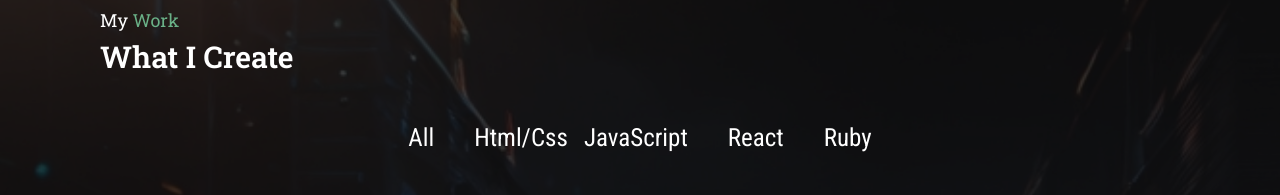
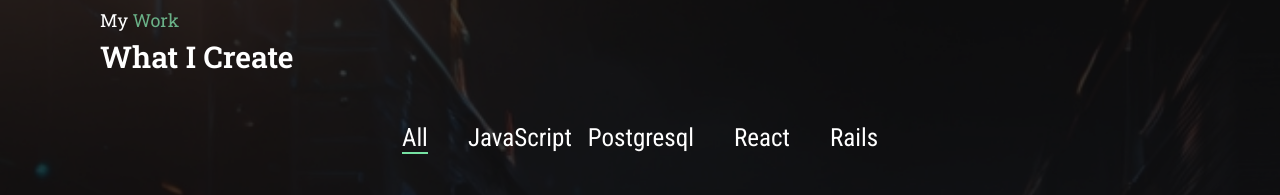
Before and after one commit to Ayokunnumi1/ayokunnumi-portfolio, a React (Create React App) app: page / in a window 1280 px wide. Shown: the part 1542-1737 px from the top of the page. Built offline with nearby package versions, Linux system fonts and the light colour scheme.

Commit message:
Update project technologies and links

```diff
--- a/src/component/Portfolio.js
+++ b/src/component/Portfolio.js
@@ -1,4 +1,5 @@
 import React, { useState, useRef } from "react";
+import { NavLink } from "react-router-dom";
 import useVisibilityObserver from "../hooks/useVisibilityObserver.js";
 import Mentor from "../assets/images/mentor_me.jpg";
 import WiseSpender from "../assets/images/wise_spender.jpg";
@@ -13,9 +14,16 @@ import wiseSpenderVid from "../assets/videos/wise-spender-vid.mp4";
 import reelflixVid from "../assets/videos/reelflix-vid.mp4";
 import hnh from "../assets/videos/hnhvid.mp4";
 import ussd from "../assets/images/ussd.jpg";
-import leaderboardGif from "../assets/videos/Leaderboard gif.gif"
+import leaderBoard from "../assets/videos/leaderboard.mp4";
+import conference from "../assets/videos/conference-vid.mp4";
 
 import "../app.css";
+
+const Portfolio = () => {
+  const [addToRef] = useVisibilityObserver();
+  const [selectedProject, setSelectedProject] = useState(null);
+  const [selectedTechnology, setSelectedTechnology] = useState("All");
+  const portfolioRef = useRef(null);
 
   const projects = [
     {
@@ -24,7 +32,7 @@ const projects = [
       image: Mentor,
       description:
         "Mentor Me Now is a web app designed to connect mentees with experienced mentors across various fields. Our app streamlines the process of finding and scheduling sessions with mentors, facilitating personal and professional growth.",
-    technologies: ["React", "Vite", "TailwindCSS", "Rails", "Postgresql"],
+      technologies: ["React", "TailwindCSS", "Rails", "Postgresql"],
       liveLink: "https://mentor-me-noww.vercel.app/",
       sourceLink: "https://github.com/Ayokunnumi1/mentor_me_now_front_end_app",
       video: mentorMeNowVid,
@@ -37,7 +45,7 @@ const projects = [
       image: WiseSpender,
       description:
         "This is a mobile web app where you can manage your budget: you have a list of transactions associated with a category, so that you can see how much money you spent and on what.",
-    technologies: ["Ruby On Rails", "VanillaCSS", "Ruby gems"],
+      technologies: ["Rails", "VanillaCSS", "Postgresql"],
       liveLink: "https://wise-spender.onrender.com/",
       sourceLink: "https://github.com/Ayokunnumi1/wise-spender",
       video: wiseSpenderVid,
@@ -49,7 +57,7 @@ const projects = [
       name: "Haba na Haba Ussd APP",
       image: ussd,
       description:
-      "An app that connects surplus food providers with people that lacked food. This is our pitch for the hackathon. I was the team lead and only female, kindly turn on the volume",
+        "We tackled hunger and food waste with an innovative app!  This app connects people with surplus food to those in need.  As the team lead, I'm proud of our solution that creates a win-win for the community.  (Kindly unmute to listen for more details.)",
       technologies: [
         "Rails",
         "Africastalking API",
@@ -69,7 +77,7 @@ const projects = [
       image: Reelflix,
       description:
         "A movie website that displays several Tv shows from an external API",
-    technologies: ["React", "Redux", "RestAPI", "VanillaCSS", "Jest"],
+      technologies: ["JavaScript", "RestAPI", "VanillaCSS", "Jest"],
       liveLink: "https://ayokunnumi1.github.io/reelflix-movies/dist/",
       sourceLink: "https://github.com/Ayokunnumi1/Reelflix-Movie-App",
       video: reelflixVid,
@@ -85,7 +93,7 @@ const projects = [
       technologies: ["HTML", "CSS", "JavaScript"],
       liveLink: "https://ayokunnumi1.github.io/Conference-Page/",
       sourceLink: "https://github.com/Ayokunnumi1/Conference-Page",
-    video: reelflixVid,
+      video: conference,
       title: "Front End Dev",
       date_of_creation: "2023",
     },
@@ -95,19 +103,14 @@ const projects = [
       image: Leaderboard,
       description:
         "The leaderboard website displays scores submitted by different players. It also allows you to submit your score.",
-    technologies: ["HTML", "CSS", "JavaScript"],
+      technologies: ["HTML", "CSS", "React", "JavaScript"],
       liveLink: "https://ayokunnumi1.github.io/Leaderboard/dist/",
       sourceLink: "https://github.com/Ayokunnumi1/Leaderboard",
-    video: leaderboardGif,
+      video: leaderBoard,
       title: "Front End Dev",
       date_of_creation: "2023",
     },
   ];
-
-const Portfolio = () => {
-  const [addToRef] = useVisibilityObserver();
-  const [selectedProject, setSelectedProject] = useState(null);
-  const portfolioRef = useRef(null);
 
   const showPopUp = (project) => {
     const navbar = document.querySelector(".fixed-navbar");
@@ -130,6 +133,12 @@ const Portfolio = () => {
     portfolioRef.current.scrollIntoView({ behavior: "smooth" });
   };
 
+  const filteredProjects = projects.filter(
+    (project) =>
+      selectedTechnology === "All" ||
+      project.technologies.includes(selectedTechnology)
+  );
+
   return (
     <section
       id="portfolio"
@@ -150,18 +159,61 @@ const Portfolio = () => {
         </h3>
         <h3 className="what-i-create mx-5 mt-0">What I Create</h3>
         <div className="m-10 flex flex-col gap-4 md:flex-row justify-center items-center portfolio-text">
-          <div className="flex flex-row gap-4 md:gap-10">
-            <span>All</span>
-            <span>Html/Css</span>
+          <div className="flex flex-row gap-4 md:gap-10 cursor-pointer">
+            <span onClick={() => setSelectedTechnology("All")}>
+              <NavLink
+                className={({ isActive }) =>
+                  selectedTechnology === "All" ? "active-link" : ""
+                }
+              >
+                All
+              </NavLink>
+            </span>
+            <span onClick={() => setSelectedTechnology("JavaScript")}>
+              <NavLink
+                className={({ isActive }) =>
+                  selectedTechnology === "JavaScript" ? "active-link" : ""
+                }
+              >
+                JavaScript
+              </NavLink>
+            </span>
           </div>
-          <div className="flex flex-row gap-10 md:gap-10">
-            <span>JavaScript</span>
-            <span>React</span>
-            <span>Ruby</span>
+          <div className="flex flex-row gap-10 md:gap-10 cursor-pointer">
+            <span
+              onClick={() => setSelectedTechnology("Postgresql")}
+              className="Postgresql"
+            >
+              <NavLink
+                className={({ isActive }) =>
+                  selectedTechnology === "Postgresql" ? "active-link" : ""
+                }
+              >
+                Postgresql
+              </NavLink>
+            </span>
+            <span onClick={() => setSelectedTechnology("React")}>
+              <NavLink
+                className={({ isActive }) =>
+                  selectedTechnology === "React" ? "active-link" : ""
+                }
+              >
+                React
+              </NavLink>
+            </span>
+            <span onClick={() => setSelectedTechnology("Rails")}>
+              <NavLink
+                className={({ isActive }) =>
+                  selectedTechnology === "Rails" ? "active-link" : ""
+                }
+              >
+                Rails
+              </NavLink>
+            </span>
           </div>
         </div>
         <section className="flex flex-col sd:flex-row sd:flex-wrap md:flex-row md:flex-wrap lg:flex-wrap justify-center items-center gap-4 lg:gap-8">
-          {projects.map((project) => (
+          {filteredProjects.map((project) => (
             <div key={project.id} className="hover-effect relative group">
               <img
                 className="w-80 sd:w-48 md:w-52 lg:w-80 rounded-3xl border-2 border-custom-green"
```
Lines whose indentation alone changed are shown as unchanged.
